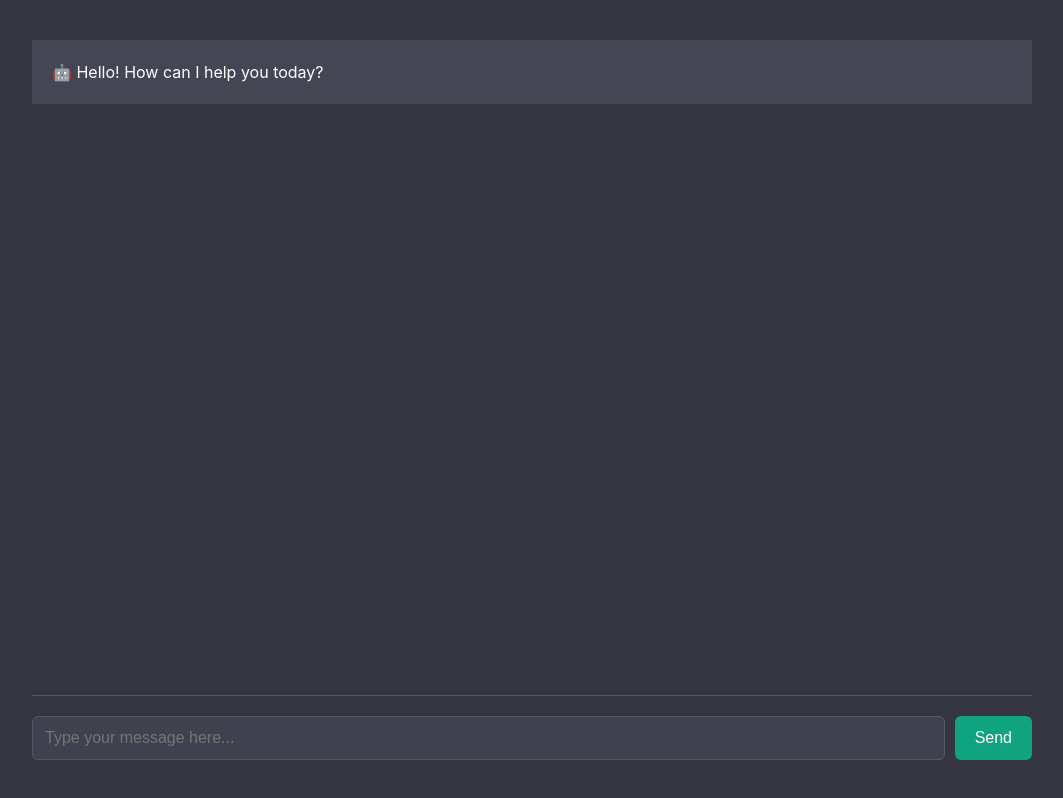
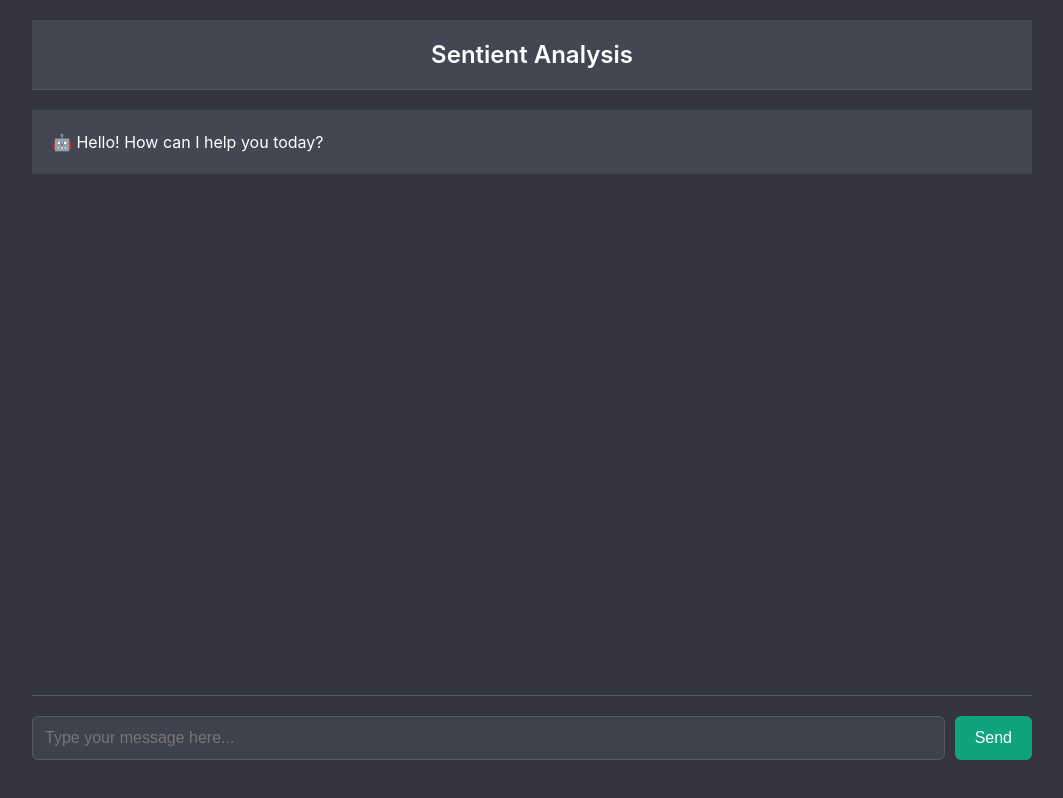
Before and after one commit to snepraj2709/sentient-analysis, a React (Create React App) app: page / in a window 1280 px wide. Shown: the whole page, without its empty margins (108-1171 px from the left). Built offline with nearby package versions, Linux system fonts and the light colour scheme; no server answers.

Commit message:
add header

```diff
--- a/src/App.css
+++ b/src/App.css
@@ -4,6 +4,19 @@
   color: #FFFFFF;
   display: flex;
   flex-direction: column;
+}
+
+.chat-header {
+  text-align: center;
+  padding: 20px;
+  border-bottom: 1px solid #565869;
+}
+
+.chat-header h2 {
+  margin: 0;
+  color: #fff;
+  font-size: 24px;
+  font-weight: 600;
 }
 
 .chat-container {
@@ -100,3 +113,21 @@
 .chat-messages::-webkit-scrollbar-thumb:hover {
   background: #676980;
 }
+
+.chat-end{
+
+}
+
+.chat-header {
+  text-align: center;
+  padding: 20px;
+  background-color: #444654;
+  border-bottom: 1px solid #565869;
+}
+
+.chat-header h2 {
+  margin: 0;
+  color: #fff;
+  font-size: 24px;
+  font-weight: 600;
+}
--- a/src/App.js
+++ b/src/App.js
@@ -45,6 +45,9 @@ function App() {
   return (
     <div className='App'>
       <div className='chat-container'>
+        <div className='chat-header'>
+          <h2>Sentient Analysis</h2>
+        </div>
         <div className='chat-messages'>
           {messages.map((message, index) => (
             <div key={index} className={`message ${message.user}`}>
```
